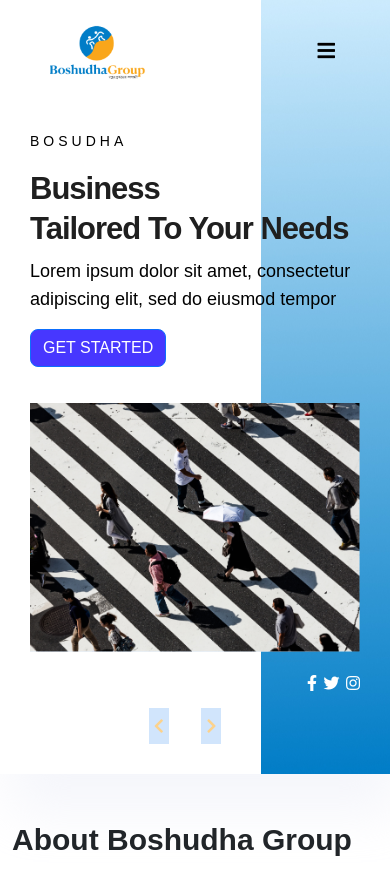
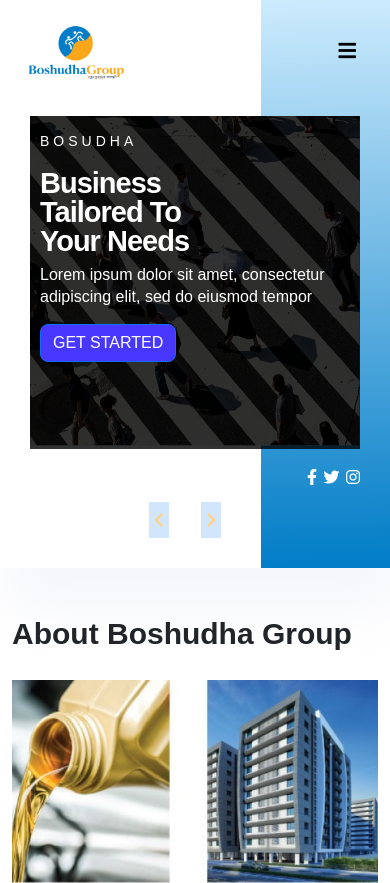
Before and after one commit to abdur-razzak95/boshudha-3, a plain HTML site: page index.html in a window 390 px wide. Shown: the top 883 px of the page. Drawn offline with nearby package versions, Linux system fonts and the light colour scheme.

Commit message:
update 4 time

```diff
--- a/assets/css/responsive.css
+++ b/assets/css/responsive.css
@@ -101,10 +101,27 @@
     }
     .btn_next {
 	right: 38%;
-}
-    .btn_prev {
-	right: 47%;
-}
+    }
+        .btn_prev {
+        right: 47%;
+    }
+    .slider-details h1 {
+        font-size: 30px;
+        line-height: 35px;
+    }
+    .slider-details p{
+        font-size: 16px;
+        line-height: 25px;
+    }
+    .sld{
+        max-width: unset;
+    }
+    .container, .container-sm {
+        max-width: unset;
+    }
+    .slider_image img {
+        height: 330px;
+    }
 }
 /*
     .l-newsbox {
@@ -153,6 +170,40 @@
     .ab-details h2 {
         font-size: 30px;
     }
+
+    .slider-details {
+        /* display: none; */
+        position: absolute;
+        margin-left: 10px;
+        z-index: 2;
+    }
+    .slider-details h6{
+        color: #fff;
+    }
+    .slider-details h1 {
+        font-size: 29px;
+        color: #fff ;
+        line-height: 29px;
+    }
+    .slider-details p {
+        font-size: 16px;
+        color: #fff;
+        line-height: 22px;
+    }
+    .slider_image::after{
+        position: absolute;
+        content: "";
+        background: #000;
+        width: 100%;
+        height: 79%;
+        top: 0;
+        opacity: 0.8;
+        z-index: 1;
+    }
+/*
+    .btn_prev {
+        left: 45%;
+        } */
 }
 
 @media only screen and (max-width: 359px){
--- a/assets/css/style.css
+++ b/assets/css/style.css
@@ -78,7 +78,7 @@ body{
     background: #4737FF;
     border-radius: 8px;
     margin-bottom: 20px;
-}
+  }
 .social-icon ul {
 	list-style-type: none;
 /*	margin-right: 100px;*/
@@ -383,7 +383,7 @@ nav{
 nav .wrapper{
   position: relative;
   max-width: 1300px;
-  padding: 0px 30px;
+  padding: 0px 9px;
   height: 70px;
   line-height: 70px !important;
   margin: auto;
--- a/index.html
+++ b/index.html
@@ -148,15 +148,15 @@
                   <div class="carousel-inner">
                     <div class="carousel-item active" data-bs-interval="10000">
                       <div class="row pb-5">
-                            <div class="col-md-5 slider-details pb-3">
+                            <div class="col-12 col-5 col-sm-5 col-md-5 slider-details pb-3">
                                <h6 class="animate__animated animate__backInUp">Bosudha</h6>
                                 <h1 class="animate__animated animate__backInRight">
-                                    Business <br> Tailored To Your Needs
+                                    Business <br> Tailored To <br> Your Needs
                                 </h1>
                                 <p class="animate__animated animate__flash">Lorem ipsum dolor sit amet, consectetur adipiscing elit, sed do eiusmod tempor </p>
-                                <button class="btn btn-primary">GET STARTED</button>
+                                <button class="btn btn-primary hbutton">GET STARTED</button>
                             </div>
-                            <div class="col-md-7">
+                            <div class="col-12 col-sm-7 col-md-7">
                                <div class="slider_image">
                                    <img src="assets/img/Placeholder.png" class="d-block w-100" alt="">
                                </div>
@@ -172,15 +172,15 @@
                     </div>
                     <div class="carousel-item" data-bs-interval="2000">
                       <div class="row pb-5">
-                            <div class="col-md-5  slider-details pb-3">
+                            <div class="col-12 col-5 col-sm-5 col-md-5  slider-details pb-3">
                                <h6 class="animate__animated animate__backInUp">Bosudha</h6>
                                 <h1 class="animate__animated animate__backInRight">
-                                    Business Tailored To Your Needs
+                                    Business <br> Tailored To <br> Your Needs
                                 </h1>
                                 <p class="animate__animated animate__flash">Lorem ipsum dolor sit amet, consectetur adipiscing elit, sed do eiusmod tempor </p>
                                 <button class="btn btn-primary">GET STARTED</button>
                             </div>
-                            <div class="col-md-7">
+                            <div class="col-12 col-sm-7 col-md-7">
                                <div class="slider_image">
                                    <img src="assets/img/Placeholder.png" class="d-block w-100" alt="">
                                </div>
@@ -265,37 +265,37 @@
                      <div class="p-2">
                         <div class="slide-item"><img src="assets/img/sister-concern/Rectangle%202211.png" alt="">
                         <h3>Lorem ipsum dolor sit amet.</h3>
-                        <p>Lorem ipsum dolor sit amet, consectetur adipisicing elit. Provident ex animi deleniti nobis, obcaecati quas facilis, vero sed eum repellat.</p>
+                        <p>Lorem ipsum dolor sit amet, consectetur adipisicing elit. Provident ex animi deleniti nobis,</p>
                         </div>
                      </div>
                      <div class="p-2">
                         <div class="slide-item"><img src="assets/img/sister-concern/Rectangle%202212.png" alt="">
                         <h3>Lorem ipsum dolor sit amet.</h3>
-                        <p>Lorem ipsum dolor sit amet, consectetur adipisicing elit. Provident ex animi deleniti nobis, obcaecati quas facilis, vero sed eum repellat.</p>
+                        <p>Lorem ipsum dolor sit amet, consectetur adipisicing elit. Provident ex animi deleniti nobis, </p>
                         </div>
                      </div>
                      <div class="p-2">
                         <div class="slide-item"><img src="assets/img/sister-concern/Rectangle%202213.png" alt="">
                         <h3>Lorem ipsum dolor sit amet.</h3>
-                        <p>Lorem ipsum dolor sit amet, consectetur adipisicing elit. Provident ex animi deleniti nobis, obcaecati quas facilis, vero sed eum repellat.</p>
+                        <p>Lorem ipsum dolor sit amet, consectetur adipisicing elit. Provident ex animi deleniti nobis,</p>
                         </div>
                      </div>
                      <div class="p-2">
                         <div class="slide-item"><img src="assets/img/sister-concern/Rectangle%202211.png" alt="">
                         <h3>Lorem ipsum dolor sit amet.</h3>
-                        <p>Lorem ipsum dolor sit amet, consectetur adipisicing elit. Provident ex animi deleniti nobis, obcaecati quas facilis, vero sed eum repellat.</p>
+                        <p>Lorem ipsum dolor sit amet, consectetur adipisicing elit. Provident ex animi deleniti nobis,</p>
                         </div>
                      </div>
                      <div class="p-2">
                         <div class="slide-item"><img src="assets/img/sister-concern/Rectangle%202211.png" alt="">
                         <h3>Lorem ipsum dolor sit amet.</h3>
-                        <p>Lorem ipsum dolor sit amet, consectetur adipisicing elit. Provident ex animi deleniti nobis, obcaecati quas facilis, vero sed eum repellat.</p>
+                        <p>Lorem ipsum dolor sit amet, consectetur adipisicing elit. Provident ex animi deleniti nobis,</p>
                         </div>
                      </div>
                      <div class="p-2">
                         <div class="slide-item"><img src="assets/img/sister-concern/Rectangle%202211.png" alt="">
                         <h3>Lorem ipsum dolor sit amet.</h3>
-                        <p>Lorem ipsum dolor sit amet, consectetur adipisicing elit. Provident ex animi deleniti nobis, obcaecati quas facilis, vero sed eum repellat.</p>
+                        <p>Lorem ipsum dolor sit amet, consectetur adipisicing elit. Provident ex animi deleniti nobis,</p>
                         </div>
                      </div>
                  </div>
```
